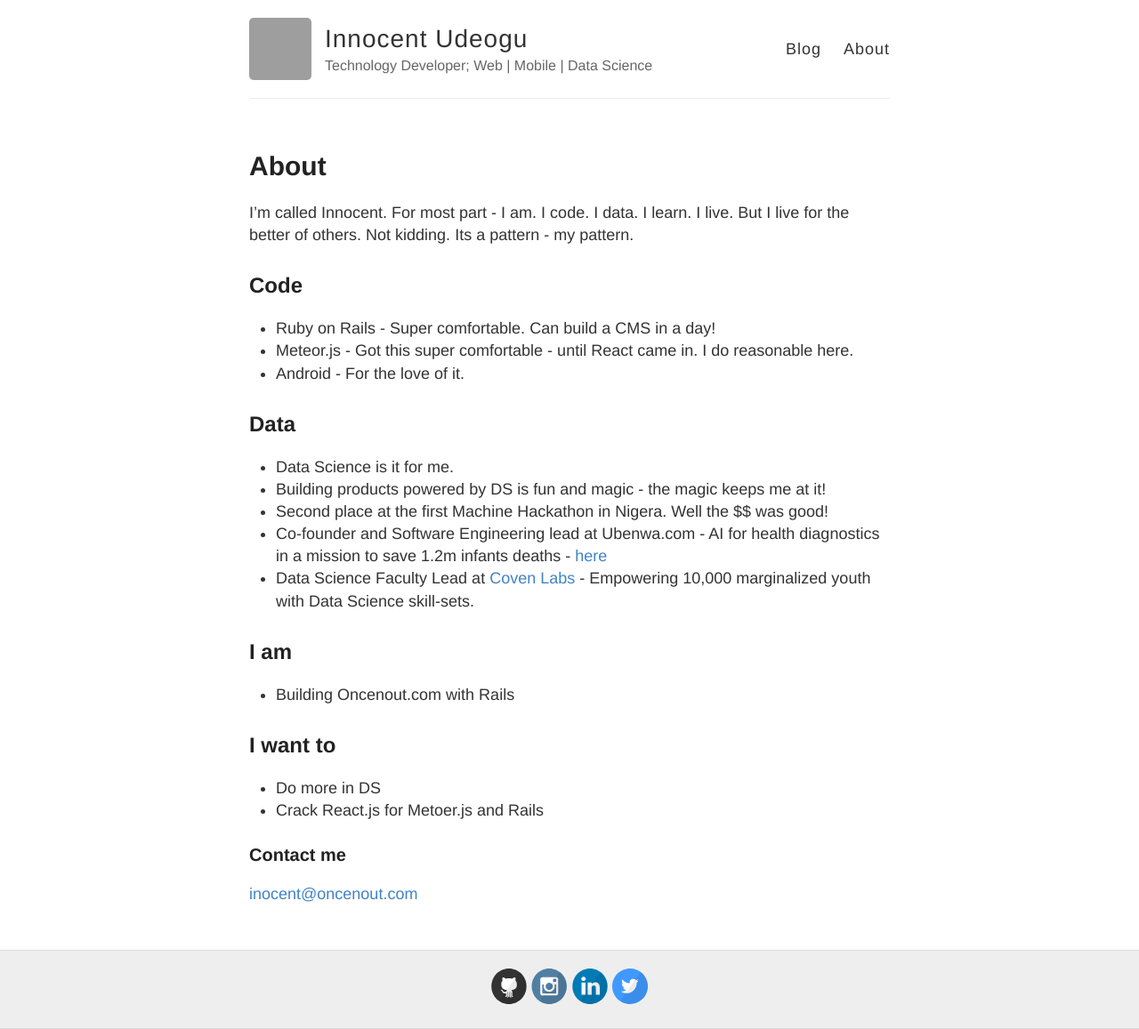
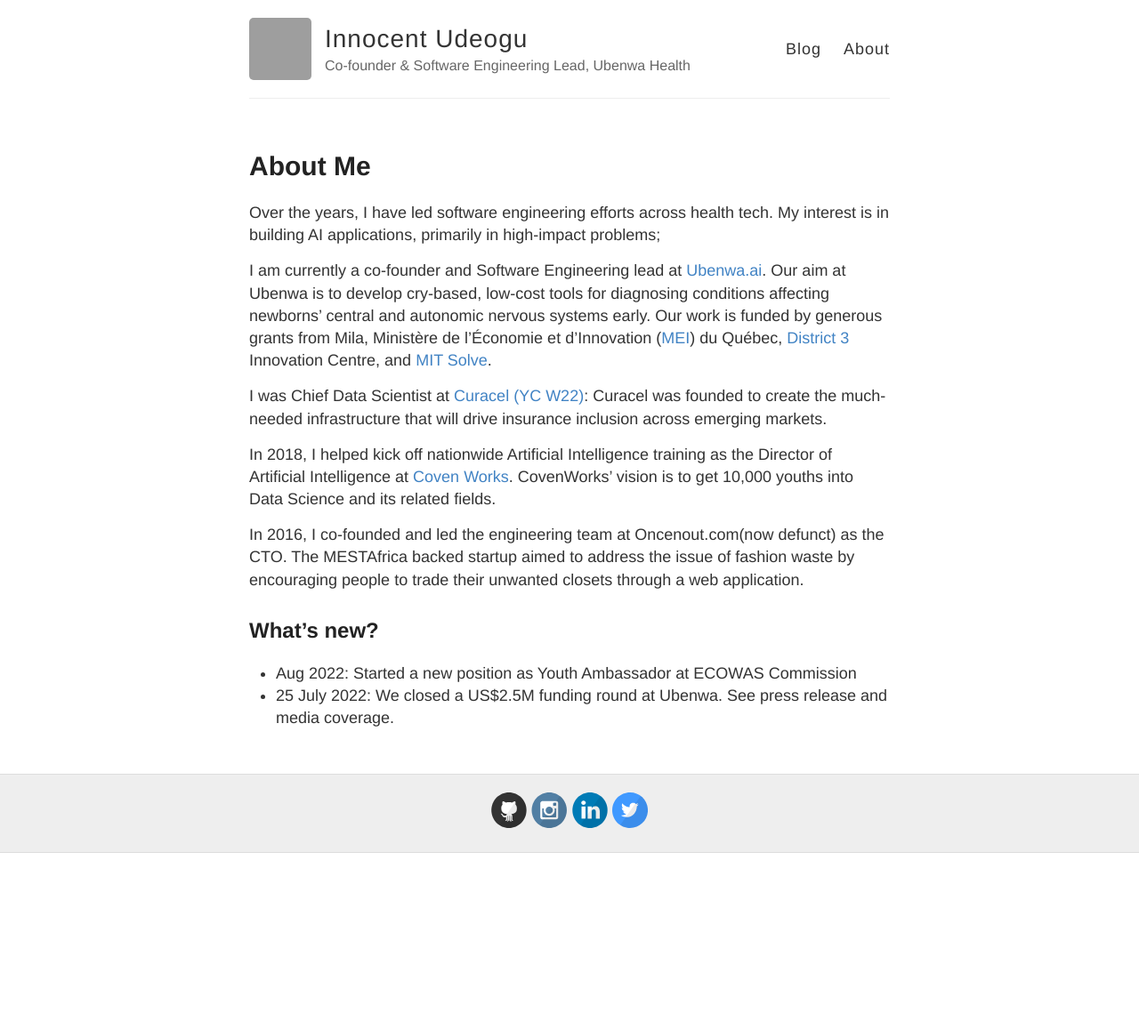
Before and after one commit to Innarticles/Innarticles.github.io, a Jekyll site: the page built from about.md, in a window 1280 px wide. Shown: the whole page at 89% size. Built offline with Jekyll 4.4.1, drawn with Linux system fonts in a browser that asks for light colours; after the commit the page ends 959 px from its top, so only the background shows below that; grey boxes are pictures that could not be loaded.

Commit message:
Update about me

```diff
--- a/_config.yml
+++ b/_config.yml
@@ -6,7 +6,7 @@
 name: Innocent Udeogu
 
 # Short bio or description (displayed in the header)
-description: Technology Developer; Web | Mobile | Data Science
+description: Co-founder & Software Engineering Lead, Ubenwa Health
 
 # URL of your avatar or profile pic (you could use your GitHub profile pic)
 avatar: https://avatars0.githubusercontent.com/u/7821781?v=3&s=460
@@ -41,7 +41,7 @@
 
 # Your website URL (e.g. http://barryclark.github.io or http://www.barryclark.co)
 # Used for Sitemap.xml and your RSS feed
-url:
+url: https://innarticles.github.io
 
 # If you're hosting your site at a Project repository on GitHub pages
 # (http://yourusername.github.io/repository-name)
--- a/about.md
+++ b/about.md
@@ -1,32 +1,20 @@
 ---
 layout: page
-title: About
+title: About Me
 permalink: /about/
 ---
 
-I'm called Innocent. For most part - I am. I code. I data. I learn. I live. But I live for the better of others. Not kidding. Its a pattern - my pattern.
+Over the years, I have led software engineering efforts across health tech. My interest is in building AI applications, primarily in high-impact problems;
 
-## Code
-- Ruby on Rails - Super comfortable. Can build a CMS in a day!
-- Meteor.js - Got this super comfortable - until React came in. I do reasonable here.
-- Android - For the love of it.
+I am currently a co-founder and Software Engineering lead at [Ubenwa.ai](https://ubenwa.ai).
+Our aim at Ubenwa is to develop cry-based, low-cost tools for diagnosing conditions affecting newborns' central and autonomic nervous systems early. Our work is funded by generous grants from Mila, Ministère de l’Économie et d’Innovation ([MEI](https://www.economie.gouv.qc.ca/en/)) du Québec, [District 3](http://d3center.ca/) Innovation Centre, and [MIT Solve](https://solve.mit.edu/).
 
-## Data
-- Data Science is it for me.
-- Building products powered by DS is fun and magic - the magic keeps me at it!
-- Second place at the first Machine Hackathon in Nigera. Well the  $$ was good!
-- Co-founder and Software Engineering lead at Ubenwa.com - AI for health diagnostics in a mission to save 1.2m infants deaths  -  [here](ubenwa.com)
-- Data Science Faculty Lead at [Coven Labs](covenlabs.com) - Empowering 10,000 marginalized youth with Data Science skill-sets.
+I was Chief Data Scientist at [Curacel (YC W22)](https://curacel.co): Curacel was founded to create the much-needed infrastructure that will drive insurance inclusion across emerging markets.
 
-## I am
-- Building Oncenout.com with Rails
+In 2018, I helped kick off nationwide Artificial Intelligence training as the Director of Artificial Intelligence at [Coven Works](https://teckexperts.com/coven-works-launches-ai-school-2270.html). CovenWorks' vision is to get 10,000 youths into Data Science and its related fields.
 
-## I want to
-- Do more in DS
-- Crack React.js for Metoer.js and Rails
+In 2016, I co-founded and led the engineering team at Oncenout.com(now defunct) as the CTO. The MESTAfrica backed startup aimed to address the issue of fashion waste by encouraging people to trade their unwanted closets through a web application.
 
-
-
-### Contact me
-
-[inocent@oncenout.com](mailto:innocent@oncenout.com)
+## What's new?
+- Aug 2022: Started a new position as Youth Ambassador at ECOWAS Commission
+- 25 July 2022: We closed a US$2.5M funding round at Ubenwa. See press release and media coverage.
```
